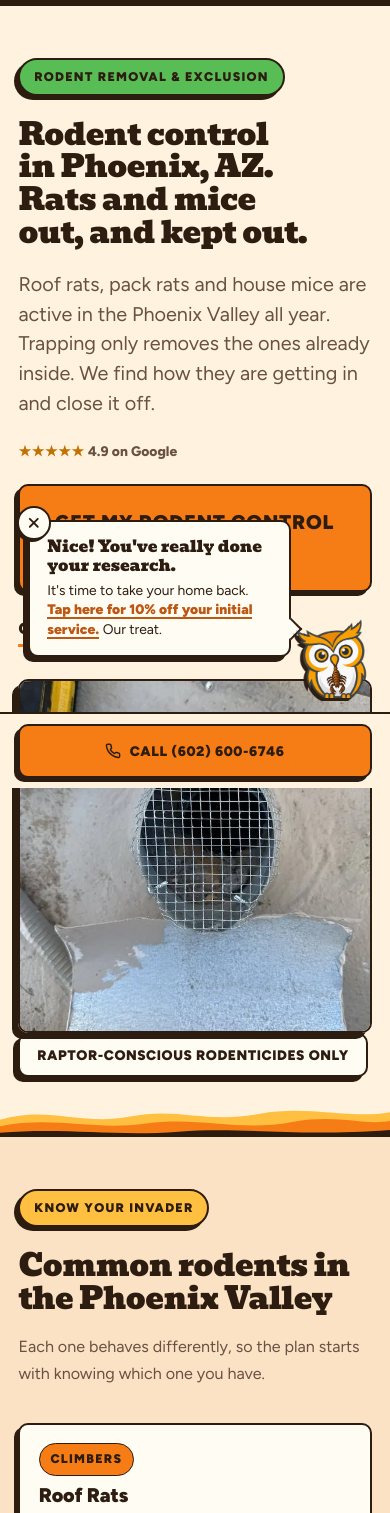
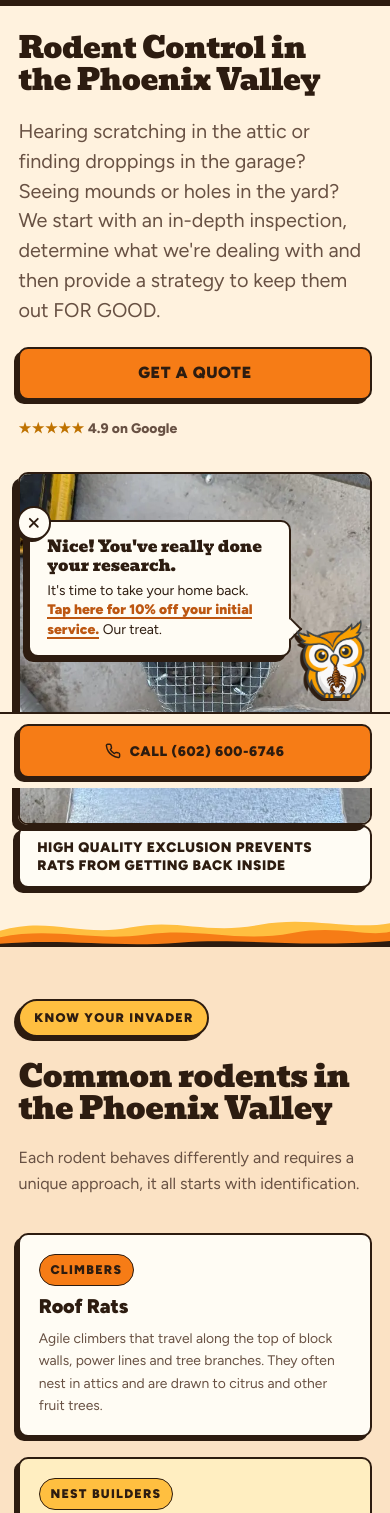
Before and after one commit to OWD-Organization/exclusive-pest-v2, a plain HTML site: page rodent-control.html in a window 390 px wide. Shown: the part 56-1569 px from the top of the page. Drawn offline with Linux system fonts and the light colour scheme.

Commit message:
Apply the client's Rodent Control feedback
New hero copy with a single Get a Quote button and the rating beneath
it, no badge, and a headline sized to land on two lines on phones. New
photo caption, section intro and Roof Rats copy, and the closing slab
is removed. Gopher Control in the Services menu now opens the rodent
page, and the floating contact button waits until the hero has
scrolled away on every page.

Co-Authored-By: Claude Opus 5.5 <noreply@anthropic.com>
Claude-Session: https://claude.ai/code/session_01THCE1RC3HCFdiyf9fA1de4

```diff
--- a/rodent-control.html
+++ b/rodent-control.html
@@ -1455,6 +1455,20 @@ html:has(.olly-dialog[open]){overflow:hidden}
    single column meanwhile, instead of leaving a gap. */
 .foot-top > div:has(.foot-news){display:none !important}
 .foot-top{grid-template-columns:1fr !important}
+/* RODENT-HERO:CSS:START */
+/* The headline leads: no badge above it, one button, the rating under it */
+.hero--lean .hero-quote{justify-content:center;white-space:nowrap}
+.hero--lean .stack > .hero-rating{margin-top:1.1rem}
+@media (max-width:48rem){
+  /* less air under the nav, so the headline is the first thing read */
+  .hero--lean{margin-top:0}
+  .hero--lean .shell{padding-top:1.6rem}
+  /* sized so the headline lands on two lines on an iPhone */
+  .hero--lean h1{font-size:clamp(1.5rem, 7.6vw, 2.4rem);line-height:1.08}
+  .hero--lean .hero-actions{display:block}
+  .hero--lean .hero-quote{width:100%;font-size:var(--step-0);padding:0.7em 1em;min-height:0}
+}
+/* RODENT-HERO:CSS:END */
 </style>
 </head>
 <body>
@@ -1497,7 +1511,7 @@ html:has(.olly-dialog[open]){overflow:hidden}
         <a href="scorpion-control.html"><svg viewBox="0 0 24 24" fill="none" stroke="currentColor" stroke-width="2.1" stroke-linecap="round" stroke-linejoin="round" aria-hidden="true"><circle cx="12" cy="12" r="8.5"/><circle cx="12" cy="12" r="4"/><path d="M12 1.6v2.4M12 20v2.4M1.6 12h2.4M20 12h2.4"/></svg><span>Scorpion Control</span></a>
         <a href="ant-control.html"><svg viewBox="0 0 24 24" fill="none" stroke="currentColor" stroke-width="2.1" stroke-linecap="round" stroke-linejoin="round" aria-hidden="true"><circle cx="6" cy="5.5" r="2.4"/><circle cx="6" cy="18.5" r="2.4"/><circle cx="18" cy="12" r="2.4"/><path d="M6 7.9v8.2M8.2 6.8l7.6 3.9M8.2 17.2l7.6-3.9"/></svg><span>Ant Control</span></a>
         <a href="rodent-control.html" aria-current="page"><svg viewBox="0 0 24 24" fill="none" stroke="currentColor" stroke-width="2.1" stroke-linecap="round" stroke-linejoin="round" aria-hidden="true"><circle cx="6.5" cy="7" r="3"/><circle cx="17.5" cy="7" r="3"/><path d="M5 14.5C5 11 8 9.5 12 9.5s7 1.5 7 5a7 5.5 0 0 1-14 0Z"/><path d="M12 17v.01"/></svg><span>Rats/Mice</span></a>
-        <a href="general-pest-control.html"><svg viewBox="0 0 24 24" fill="none" stroke="currentColor" stroke-width="2.1" stroke-linecap="round" stroke-linejoin="round" aria-hidden="true"><path d="M2.5 20.5h19"/><path d="M4.5 20.5c0-5.2 3.4-9 7.5-9s7.5 3.8 7.5 9"/><path d="M9.5 20.5a2.5 2.5 0 0 1 5 0"/><path d="M12 4v3M8 5.5l1.2 2.4M16 5.5l-1.2 2.4"/></svg><span>Gopher Control</span></a>
+        <a href="rodent-control.html"><svg viewBox="0 0 24 24" fill="none" stroke="currentColor" stroke-width="2.1" stroke-linecap="round" stroke-linejoin="round" aria-hidden="true"><path d="M2.5 20.5h19"/><path d="M4.5 20.5c0-5.2 3.4-9 7.5-9s7.5 3.8 7.5 9"/><path d="M9.5 20.5a2.5 2.5 0 0 1 5 0"/><path d="M12 4v3M8 5.5l1.2 2.4M16 5.5l-1.2 2.4"/></svg><span>Gopher Control</span></a>
         <a href="mosquito-control.html"><svg viewBox="0 0 24 24" fill="none" stroke="currentColor" stroke-width="2.1" stroke-linecap="round" stroke-linejoin="round" aria-hidden="true"><path d="M12 7v10"/><path d="M12 10C9.5 6 5 5.5 4 7.5s2.8 3.8 8 3.5"/><path d="M12 10c2.5-4 7-4.5 8-2.5s-2.8 3.8-8 3.5"/><path d="M12 14.5l-4 5M12 14.5l4 5M12 7V3"/></svg><span>Mosquito Control</span></a>
         <a href="general-pest-control.html"><svg viewBox="0 0 24 24" fill="none" stroke="currentColor" stroke-width="2.1" stroke-linecap="round" stroke-linejoin="round" aria-hidden="true"><ellipse cx="12" cy="15" rx="4" ry="6"/><path d="M8.3 13.2h7.4M8.4 16.8h7.2"/><path d="M9.5 9.5C7 5.5 3.8 5.8 4 8.3s3.3 3 5.1 2.2"/><path d="M14.5 9.5c2.5-4 5.7-3.7 5.5-1.2s-3.3 3-5.1 2.2"/></svg><span>Wasp Removal</span></a>
         <a href="general-pest-control.html"><svg viewBox="0 0 24 24" fill="none" stroke="currentColor" stroke-width="2.1" stroke-linecap="round" stroke-linejoin="round" aria-hidden="true"><path d="M12 2.8l7.5 4.3v8.6L12 20l-7.5-4.3V7.1Z"/><path d="M12 8.6l3 1.7v3.4l-3 1.7-3-1.7v-3.4Z"/></svg><span>Bee Removal</span></a>
@@ -1513,19 +1527,16 @@ html:has(.olly-dialog[open]){overflow:hidden}
   </div>
 </header>
 <!-- ===================== HERO ===================== -->
-<section class="hero hero--page" id="top">
+<section class="hero hero--page hero--lean" id="top">
   <div class="shell">
     <div class="hero-grid">
       <div class="stack reveal" style="--s:1.35rem">
-        <p style="margin:0"><span class="hero-kick">Rodent Removal &amp; Exclusion</span></p>
-        <h1>Rodent control in Phoenix, AZ. Rats and mice out, and kept out.</h1>
-        <!-- PLACEHOLDER CONTENT: generic copy on this page, replace with the final copy -->
-      <p class="prose" style="font-size:var(--step-1);line-height:1.5">Roof rats, pack rats and house mice are active in the Phoenix Valley all year. Trapping only removes the ones already inside. We find how they are getting in and close it off.</p>
+        <h1>Rodent Control in the Phoenix Valley</h1>
+      <p class="prose" style="font-size:var(--step-1);line-height:1.5">Hearing scratching in the attic or finding droppings in the garage? Seeing mounds or holes in the yard? We start with an in-depth inspection, determine what we're dealing with and then provide a strategy to keep them out FOR GOOD.</p>
+        <div class="hero-actions">
+          <a class="btn btn--lg hero-quote" href="#contact" data-olly-open>Get a Quote</a>
+        </div>
         <p class="hero-rating"><span class="stars" aria-hidden="true">★★★★★</span> 4.9 on Google</p>
-        <div class="hero-actions">
-          <a class="btn btn--lg" href="#contact" data-olly-open>Get my rodent control quote</a>
-          <a class="btn-link" href="tel:+16026006746">Call (602) 600-6746</a>
-        </div>
       </div>
       <div class="stack reveal" style="--d:120ms;--s:1.25rem">
         <div class="shot">
@@ -1534,7 +1545,7 @@ html:has(.olly-dialog[open]){overflow:hidden}
             <img src="build-assets/service-general.jpg" alt="Wire mesh exclusion fitted over a wall opening to keep rodents out." width="600" height="600" loading="lazy">
           </picture>
         </div>
-        <p style="margin:0"><span class="hero-plate">Raptor-conscious rodenticides only</span></p>
+        <p style="margin:0"><span class="hero-plate">High quality exclusion prevents rats from getting back inside</span></p>
       </div>
     </div>
   </div>
@@ -1556,13 +1567,13 @@ html:has(.olly-dialog[open]){overflow:hidden}
     <div class="section-head reveal">
       <span class="tag">Know your invader</span>
       <h2>Common rodents in the Phoenix Valley</h2>
-      <p class="prose" style="margin-top:1.25rem">Each one behaves differently, so the plan starts with knowing which one you have.</p>
+      <p class="prose" style="margin-top:1.25rem">Each rodent behaves differently and requires a unique approach, it all starts with identification.</p>
     </div>
     <div class="cards">
       <article class="card reveal">
         <span class="card-tag card-tag--orange">Climbers</span>
         <h3>Roof Rats</h3>
-        <p>Agile climbers that travel along fences, power lines and tree branches. They often nest in attics and are drawn to citrus and other fruit trees.</p>
+        <p>Agile climbers that travel along the top of block walls, power lines and tree branches. They often nest in attics and are drawn to citrus and other fruit trees.</p>
       </article>
       <article class="card card--gold reveal" style="--d:70ms">
         <span class="card-tag">Nest builders</span>
@@ -1590,7 +1601,6 @@ html:has(.olly-dialog[open]){overflow:hidden}
         <a class="btn-link" style="font-size:var(--step--1);justify-self:start;margin-top:0.3rem" href="#contact" data-olly-open>Book an inspection</a>
       </article>
     </div>
-    <p class="slab reveal">We close the entry, not just set the trap.</p>
   </div>
 
   <picture class="cactus cactus--seam">
@@ -2012,15 +2022,19 @@ html:has(.olly-dialog[open]){overflow:hidden}
 })();
 </script>
 <script data-olly-bubble="1">
-/* The bubble hides while the contact section is in view. Without JS it stays
-   put and still works, because it falls back to an SMS link. */
+/* The bubble waits until the hero has scrolled away, so it never sits over
+   the hero photo, and it hides again while the contact section is in view.
+   Without JS it stays put and still works, as an SMS link. */
 (function(){
   var b = document.getElementById('olly-bubble');
+  var hero = document.querySelector('section.hero');
   var cta = document.getElementById('contact');
-  if (!b || !cta || !('IntersectionObserver' in window)) return;
-  new IntersectionObserver(function(entries){
-    entries.forEach(function(e){ b.hidden = e.isIntersecting; });
-  }, { threshold: 0.2 }).observe(cta);
+  if (!b || !('IntersectionObserver' in window)) return;
+  var inHero = !!hero, inCta = false;
+  function sync(){ b.hidden = inHero || inCta; }
+  sync();
+  if (hero) new IntersectionObserver(function(e){ inHero = e[0].isIntersecting; sync(); }).observe(hero);
+  if (cta) new IntersectionObserver(function(e){ inCta = e[0].isIntersecting; sync(); }, { threshold: 0.2 }).observe(cta);
 })();
 </script>
 </body>
```
Also changed, not shown: 404.html (+11 -7 lines), about.html (+11 -7 lines), ant-control.html (+11 -7 lines), ants.html (+11 -7 lines), bark-scorpions.html (+11 -7 lines), black-widows.html (+11 -7 lines), cockroaches.html (+11 -7 lines), general-pest-control.html (+11 -7 lines), index.html (+11 -7 lines), mosquito-control.html (+11 -7 lines), privacy-policy.html (+11 -7 lines), scorpion-control.html (+11 -7 lines), service-areas.html (+11 -7 lines), terms-of-service.html (+11 -7 lines).
